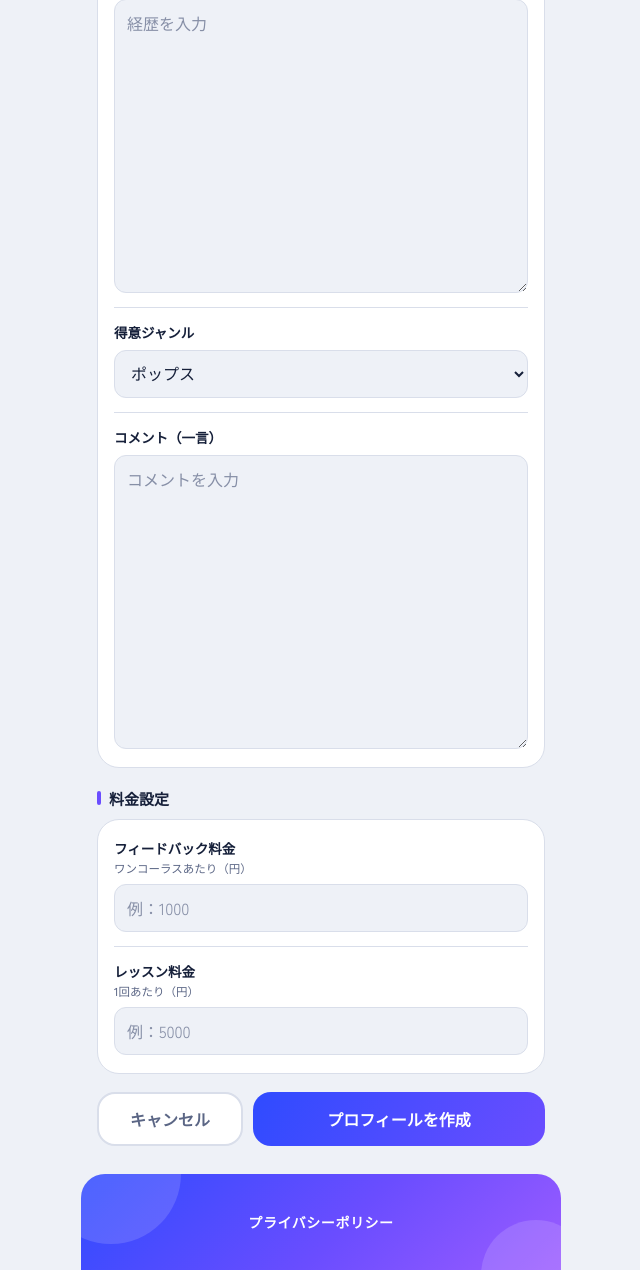
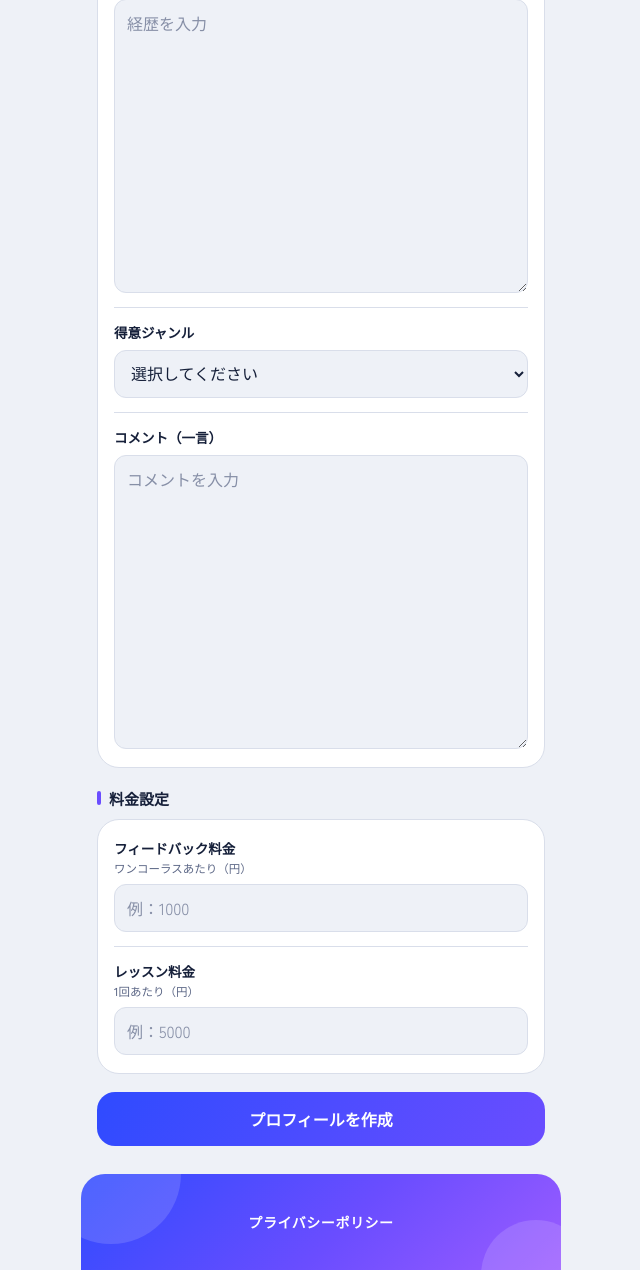
Before and after one commit to JHenryG1201/voi_start, a Django app: template templates/trainer/profile/trainer_profile_edit.html in a window 1280 px wide. Shown: the part 688-1958 px from the top of the page, without its empty margins (319-959 px from the left). Run offline with Django 5.2, Linux system fonts and the light colour scheme; the template is opened without the code that fills it: values that come from a table or form of the project are taken from there, others are empty; parts of the project's set-up code (start-up, migrations or seed data) failed here and were passed over.

Commit message:
Removed: Cancel Button at Trainer Profile Create Page

```diff
--- a/static/css/trainer_profile_edit.css
+++ b/static/css/trainer_profile_edit.css
@@ -39,6 +39,7 @@
 
 /* キャンセルと保存を横並び */
 .pe-actions{display:grid;grid-template-columns:1fr 2fr;gap:10px;margin-top:4px}
+.pe-actions-2{display:grid;gap:10px;margin-top:4px}
 .pe-cancel,.pe-submit{
   display:flex;align-items:center;justify-content:center;
   min-height:54px;border-radius:18px;
--- a/templates/trainer/profile/trainer_profile_edit.html
+++ b/templates/trainer/profile/trainer_profile_edit.html
@@ -85,10 +85,16 @@
       </div>
     </div>
 
-    <div class="pe-actions">
-      <a class="pe-cancel" href="{% if profile %}{% url 'trainer_profile' %}{% else %}{% url 'trainer_home' %}{% endif %}">キャンセル</a>
-      <button type="submit" class="pe-submit">{% if profile %}保存{% else %}プロフィールを作成{% endif %}</button>
-    </div>
+    {% if profile %}
+      <div class="pe-actions">
+        <a class="pe-cancel" href="{% url 'trainer_profile' %}">キャンセル</a>
+        <button type="submit" class="pe-submit">{% if profile %}保存{% else %}プロフィールを作成{% endif %}</button>
+      </div>
+    {% else %}
+      <div class="pe-actions-2">
+        <button type="submit" class="pe-submit">{% if profile %}保存{% else %}プロフィールを作成{% endif %}</button>
+      </div>
+    {% endif %}
   </form>
 </section>
 {% endblock %}
--- a/trainer/forms.py
+++ b/trainer/forms.py
@@ -17,3 +17,13 @@ class TrainerInfoForm(forms.ModelForm):
             "feedback_fee": forms.NumberInput(attrs={"class": "pe-input", "min": 0, "step": 1, "placeholder": "例：1000", "oninput": "validity.valid||(value='');"}),
             "lesson_fee": forms.NumberInput(attrs={"class": "pe-input", "min": 0, "step": 1, "placeholder": "例：5000", "oninput": "validity.valid||(value='');"}),
         }
+
+    def __init__(self, *args, **kwargs):
+        super().__init__(*args, **kwargs)
+        field = self.fields["speciality_genre"]
+
+        choices = [c for c in field.choices if c[0] != ""]
+        field.choices = [("", "選択してください")] + choices
+
+        if not self.instance.pk:
+            self.initial["speciality_genre"] = ""
```
